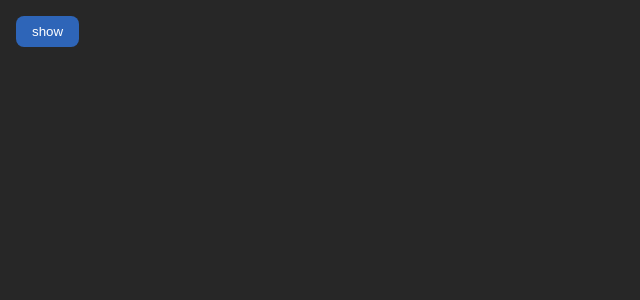
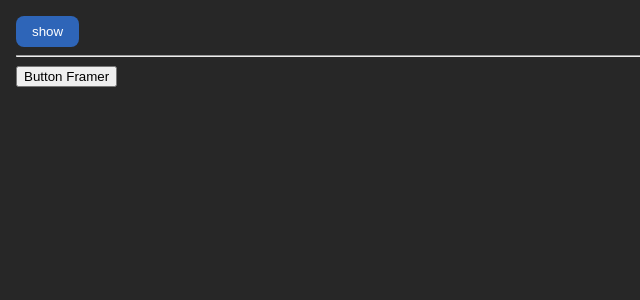
Before and after one commit to Uvacoder/framer-motion-practice, a React (Create React App) app: page / in a window 1280 px wide. Shown: the top 300 px of the page, without its empty margins (0-640 px from the left). Built offline with nearby package versions, Linux system fonts and the light colour scheme.

Commit message:
[feat] add motion button

```diff
--- a/src/App.js
+++ b/src/App.js
@@ -1,10 +1,14 @@
 import './App.css'
 import AnimationFramer from './components/AnimationFramer'
+import ButtonFramer from './components/ButtonFramer'
+import Hr from './components/Hr'
 
 function App() {
   return (
     <div className="App">
       <AnimationFramer />
+      <hr />
+      <ButtonFramer />
     </div>
   )
 }
--- /dev/null
+++ b/src/components/ButtonFramer/index.jsx
@@ -0,0 +1,17 @@
+import { motion } from 'framer-motion'
+
+export default function ButtonFramer() {
+  return (
+    <div>
+      <motion.button
+        whileHover={{
+          scale: 1.1,
+          transition: { duration: 0.2 },
+        }}
+        whileTap={{ scale: 0.9 }}
+      >
+        Button Framer
+      </motion.button>
+    </div>
+  )
+}
--- /dev/null
+++ b/src/components/Hr/index.jsx
@@ -0,0 +1,9 @@
+import styles from './styles.module.css'
+
+export default function Hr() {
+  return (
+    <div className={styles.hr}>
+      <hr />
+    </div>
+  )
+}
--- /dev/null
+++ b/src/components/Hr/styles.module.css
@@ -0,0 +1,3 @@
+.hr {
+  margin: 0.5rem 0;
+}
```
